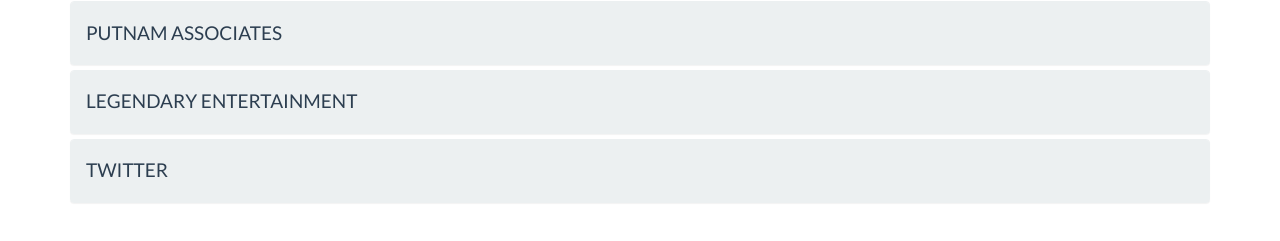
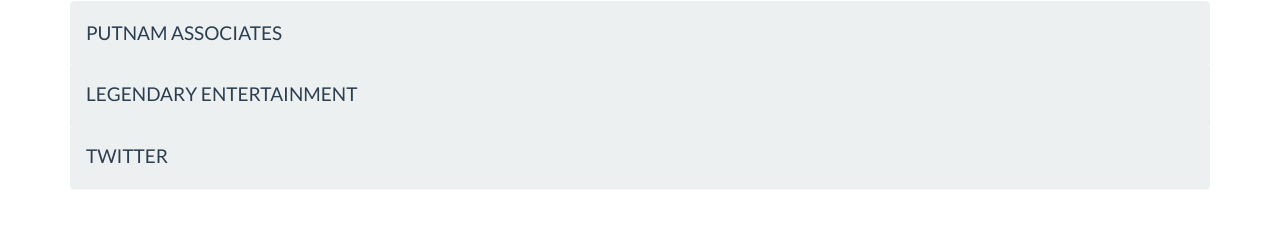
Before and after one commit to pisemr/tklouie.github.io, a plain HTML site: page work.htm in a window 1280 px wide. Shown: the part 237-478 px from the top of the page. Drawn offline with Linux system fonts and the light colour scheme.

Commit message:
Updated education and work

```diff
--- a/work.htm
+++ b/work.htm
@@ -78,8 +78,6 @@
 			<p>Analyst (2011-2012)</p>
 		  </div>
 		</div>
-	  </div>
-	  <div class="panel panel-default">
 		<div class="panel-heading" role="tab" id="headingOne">
 		  <h4 class="panel-title">
 			<a data-toggle="collapse" data-parent="#accordion" href="#collapseOne" aria-expanded="true" aria-controls="collapseOne">
@@ -92,9 +90,6 @@
 			<p>Data Scientist Intern (Jun. 2015-Aug. 2015)</p>
 		  </div>
 		</div>
-	  </div>
-
-	  <div class="panel panel-default">
 		<div class="panel-heading" role="tab" id="headingOne">
 		  <h4 class="panel-title">
 			<a data-toggle="collapse" data-parent="#accordion" href="#collapseOne" aria-expanded="true" aria-controls="collapseOne">
@@ -108,8 +103,6 @@
 		  </div>
 		</div>
 	  </div>
-
-
 	</div>
 </div>
 
```
Also changed, not shown: education.htm (+2 -2 lines).
